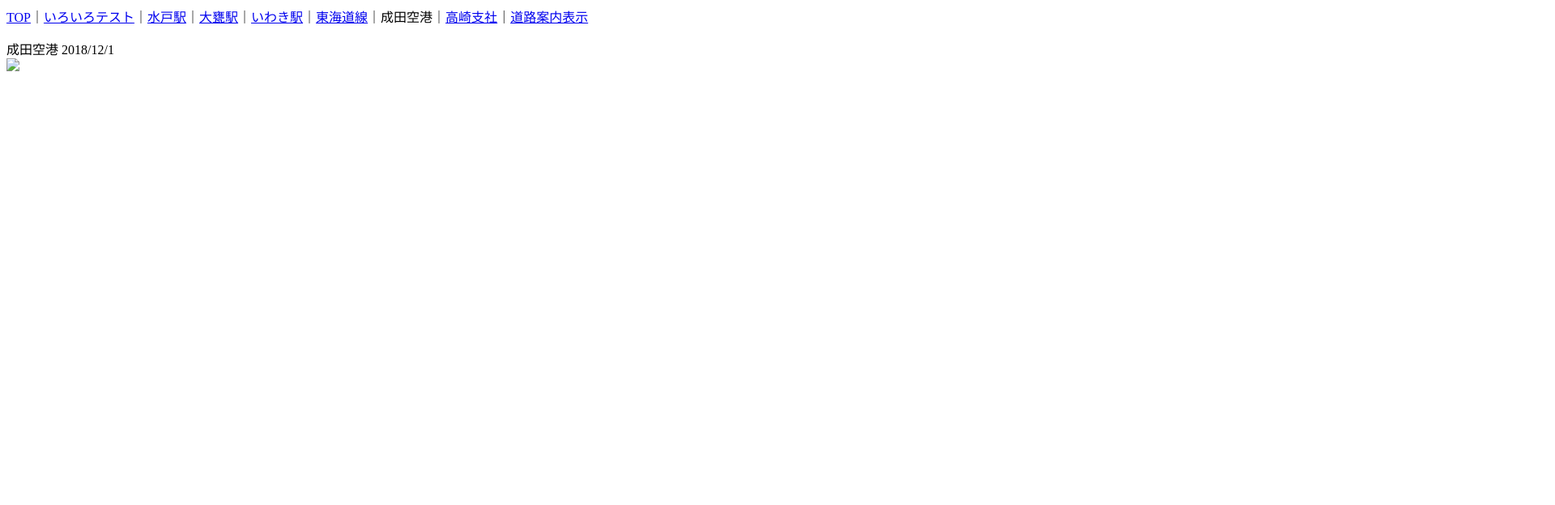
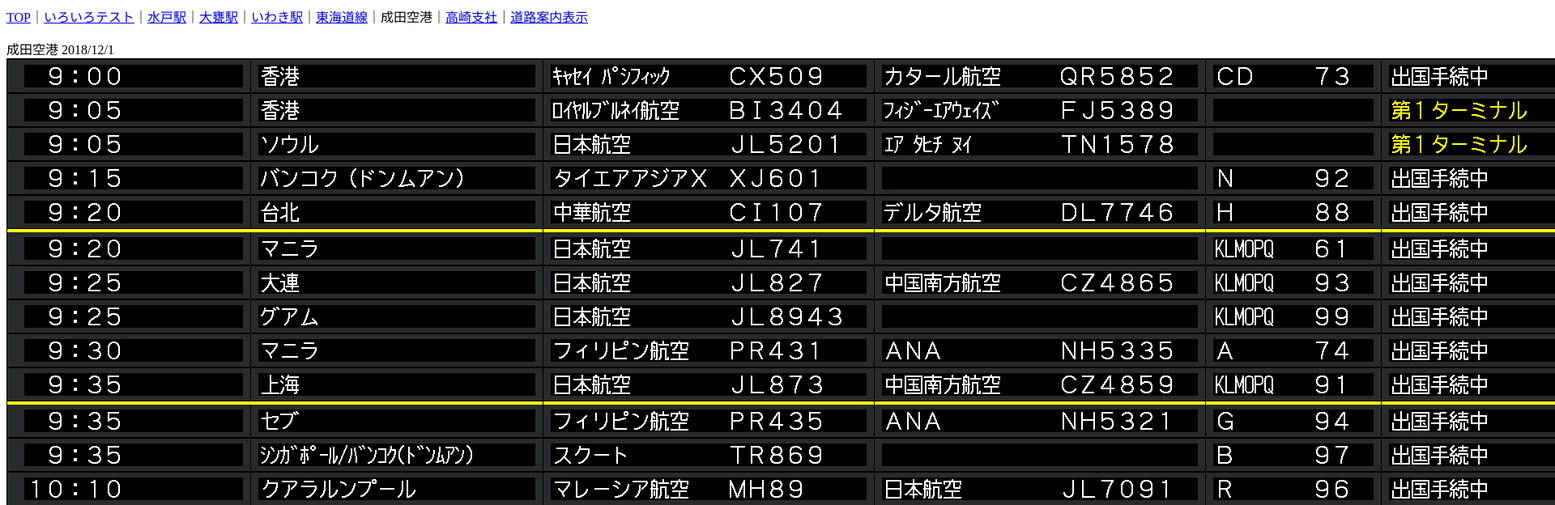
Before and after one commit to unarikov/shosenmon, a plain HTML site: page pages/narita.html in a window 1280 px wide. Shown: the top 624 px of the page at 81% size, 1920 px wide, since content can reach past the window. Drawn offline with Linux system fonts and the light colour scheme; files whose address does not match are found by name.

Commit message:
Update narita.html

```diff
--- a/pages/narita.html
+++ b/pages/narita.html
@@ -15,7 +15,7 @@
         <p class="imagetest">成田空港 2018/12/1<br />
         <img id="narita_airport_20181201_1" src="img/common/test.png" >
         </p>
-        <script src="https://github.com/unarikov/shosenmon/blob/main/pages/js/airport/narita/terminal2/20181201.js"></script>
+        <script src="https://github.com/unarikov/shosenmon/blob/main/pages/js/airport/narita/20181201.js"></script>
 
 
     </body>
```
